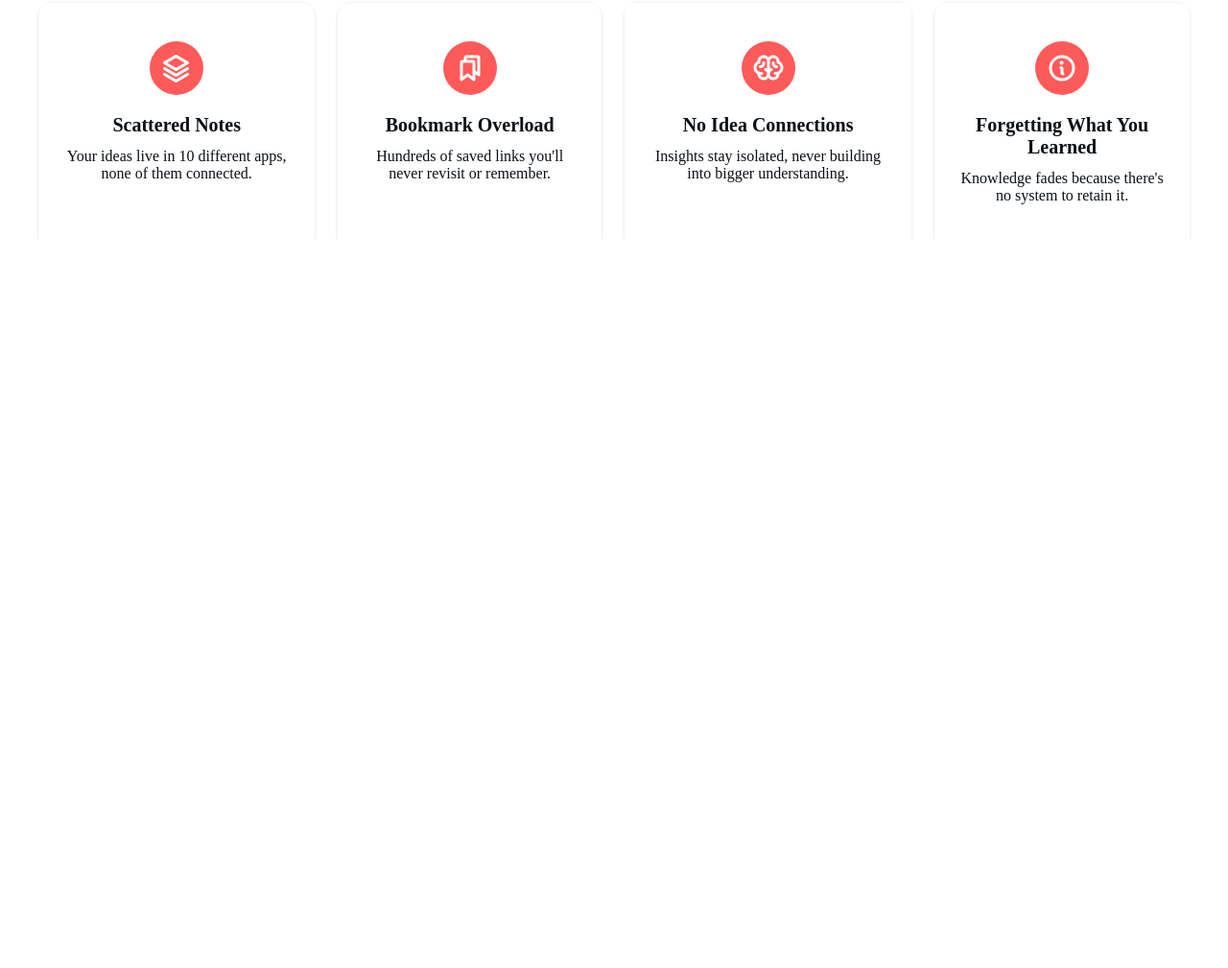
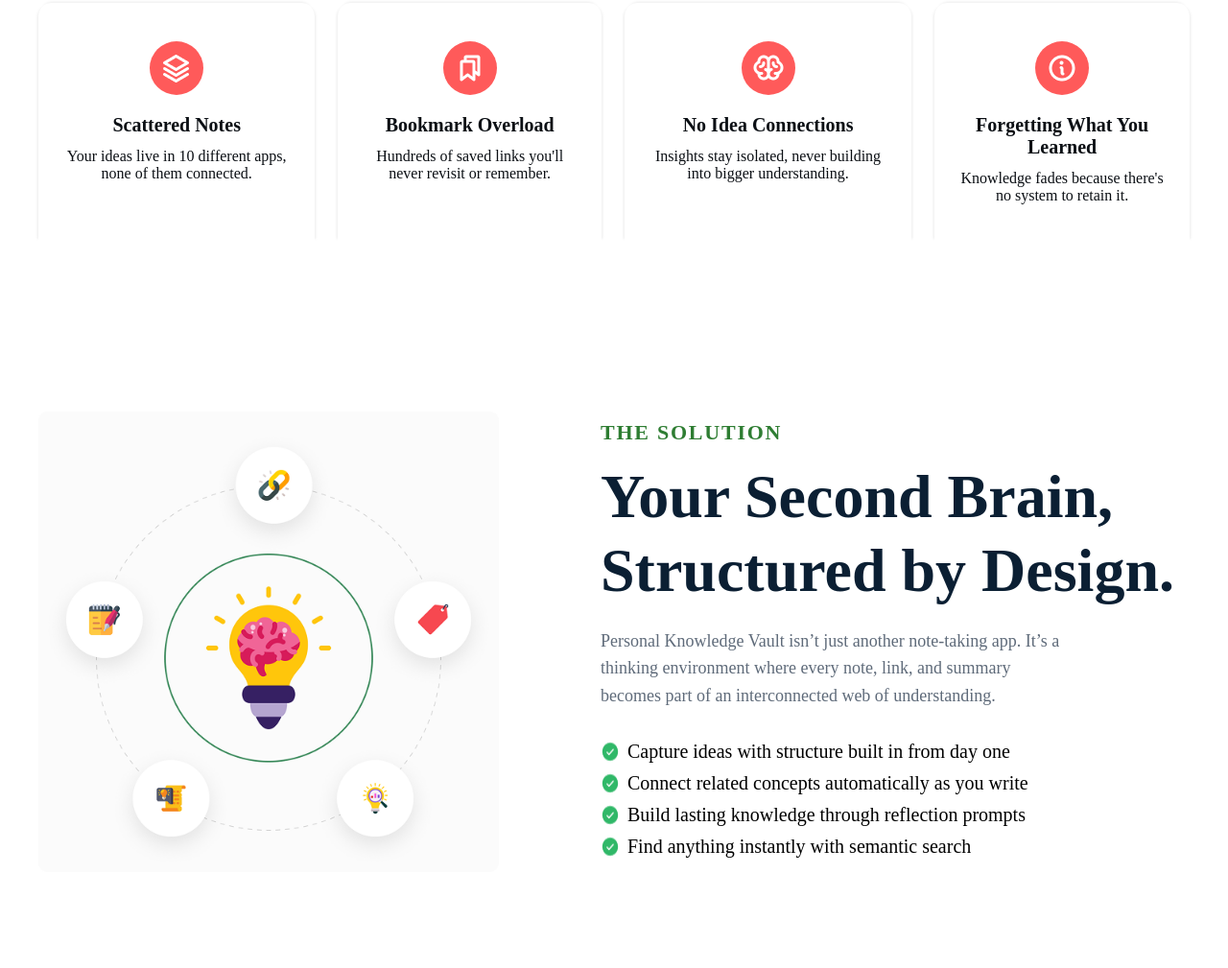
Before and after one commit to homayed773/B13-A01, a plain HTML site: page index.html in a window 1280 px wide. Shown: the part 1006-2015 px from the top of the page at 96% size. Before the commit the page ends 1339 px from the top, so only its background shows below. Drawn offline with Linux system fonts and the light colour scheme.

Commit message:
updated brain section commit

```diff
--- a/index.html
+++ b/index.html
@@ -84,5 +84,34 @@
         </div>
       </div>
     </section>
+
+    <section class="brain">
+      <div class="brain-container">
+        <!-- Left: Image -->
+         <div class="brain-image">
+          <img src="./assets/knowledge.png" alt="Second Brain Illustration">
+        </div>
+
+    <!-- Right: Content -->
+        <div class="brain-content">
+          <span class="section-label">THE SOLUTION</span>
+
+          <h2>Your Second Brain,<br>Structured by Design.</h2>
+
+          <p class="description">
+            Personal Knowledge Vault isn’t just another note-taking app.
+            It’s a thinking environment where every note, link, and summary
+            becomes part of an interconnected web of understanding.
+          </p>
+
+          <ul class="feature-list">
+            <li><img src="./assets/CheckCircle.png" alt="">Capture ideas with structure built in from day one</li>
+            <li><img src="./assets/CheckCircle.png" alt="">Connect related concepts automatically as you write</li>
+            <li><img src="./assets/CheckCircle.png" alt="">Build lasting knowledge through reflection prompts</li>
+            <li><img src="./assets/CheckCircle.png" alt="">Find anything instantly with semantic search</li>
+          </ul>
+        </div>
+      </div>
+    </section>
 </body>
 </html>
--- a/styles.css
+++ b/styles.css
@@ -229,3 +229,69 @@
   font-weight: 600;
   margin-bottom: 12px;
 }
+
+
+/* ----------------------------brain section------------------- */
+
+.brain {
+  padding: 96px 24px;
+  background-color: #ffffff;
+}
+
+.brain-container {
+  max-width: 1200px;
+  margin: 0 auto;
+  display: flex;
+  gap: 16px;
+  align-items: center;
+}
+
+.brain-image img {
+  width: 100%;
+  max-width: 480px;
+  margin: 0 auto;
+}
+
+.brain-content{
+  padding-left: 90px;
+}
+.section-label {
+  display: inline-block;
+  font-size: 22px;
+  font-weight: 600;
+  letter-spacing: 0.08em;
+  color: #2e7d32;
+  margin-bottom: 16px;
+}
+
+.brain-content h2 {
+  font-size: 64px;
+  line-height: 1.2;
+  margin-bottom: 20px;
+  color: #0b1f33;
+}
+
+.brain-content .description {
+  font-size: 18px;
+  line-height: 1.6;
+  color: #5f6b7a;
+  margin-bottom: 32px;
+  max-width: 480px;
+}
+
+.feature-list {
+  list-style: none;
+  padding: 0;
+  margin: 0;
+}
+.feature-list li{
+  display: flex;
+  margin-bottom: 10px;
+  font-size: 20px;
+}
+.feature-list img{
+  width: auto;
+  height:auto;
+  margin-right: 8px;
+  vertical-align: middle;
+}
```
